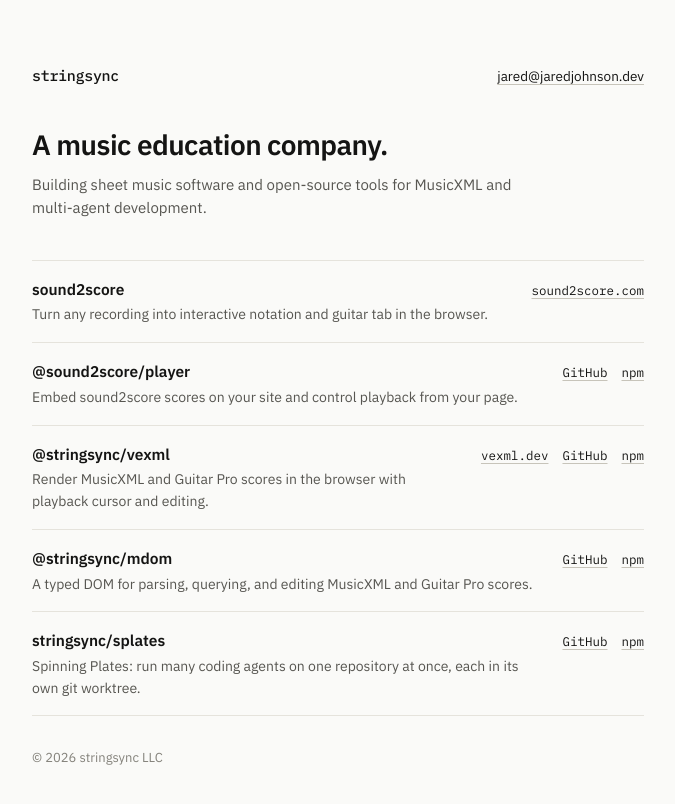
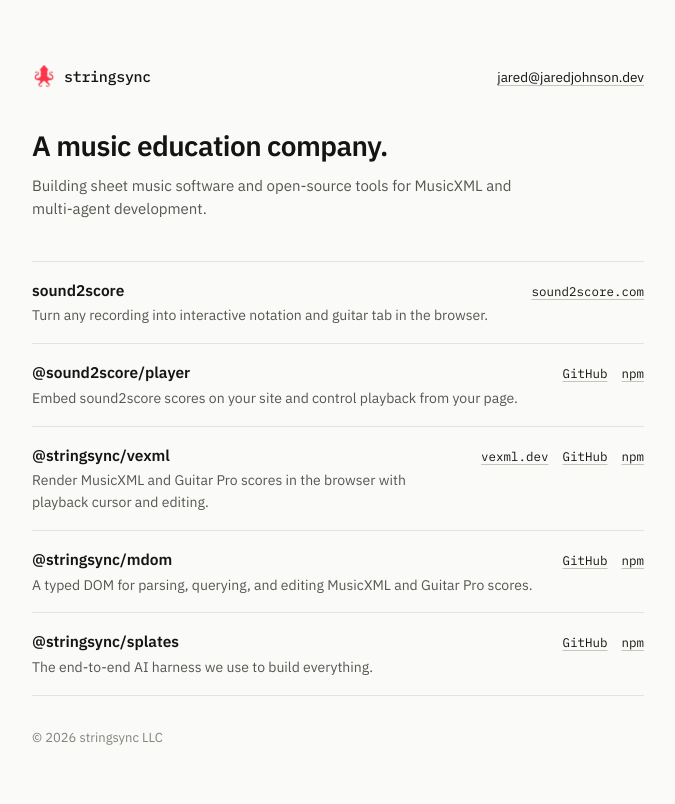
Before and after one commit to stringsync/site, a plain HTML site: page index.html in a window 1280 px wide. Shown: the whole page, without its empty margins (302-977 px from the left). Drawn offline with Linux system fonts and the light colour scheme.

Commit message:
Publish stringsync.com (fe93753)
Mirrored-from: fe937535f461190e7dfd94a70a4eb24476143bd9

```diff
--- a/index.html
+++ b/index.html
@@ -15,12 +15,15 @@
 	/>
 	<meta property="og:type" content="website" />
 	<meta property="og:url" content="https://stringsync.com" />
+	<link rel="icon" type="image/png" href="./logo.png" />
 	<link rel="stylesheet" href="./styles.css" />
 </head>
 <body>
 	<div class="page">
 		<nav aria-label="Primary">
-			<a class="wordmark" href="/">stringsync</a>
+			<a class="wordmark" href="/">
+				<img class="wordmark-logo" src="./logo.png" alt="" width="24" height="24" />stringsync
+			</a>
 			<a class="link nav-contact" href="mailto:jared@jaredjohnson.dev">jared@jaredjohnson.dev</a>
 		</nav>
 
@@ -75,8 +78,8 @@
 				</li>
 				<li>
 					<div class="row-main">
-						<a class="row-name" href="https://github.com/stringsync/splates">stringsync/splates</a>
-						<p class="row-desc">Spinning Plates: run many coding agents on one repository at once, each in its own git worktree.</p>
+						<a class="row-name" href="https://github.com/stringsync/splates">@stringsync/splates</a>
+						<p class="row-desc">The end-to-end AI harness we use to build everything.</p>
 					</div>
 					<div class="row-links">
 						<a class="link" href="https://github.com/stringsync/splates">GitHub</a>
--- a/styles.css
+++ b/styles.css
@@ -90,6 +90,14 @@ nav {
 	letter-spacing: -0.02em;
 	color: var(--fg);
 	text-decoration: none;
+}
+
+.wordmark-logo {
+	display: inline-block;
+	width: 24px;
+	height: 24px;
+	margin-right: 8px;
+	vertical-align: -6px;
 }
 
 .nav-contact {
```
Also changed, not shown: logo.png (added).
